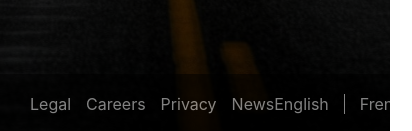
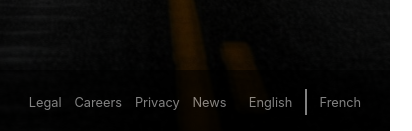
Before and after one commit to pritalb/shopping-cart, a React (Create React App) app in the folder shopping-cart/: page / in a window 390 px wide. Shown: the part 710-841 px from the top of the page, 412 px wide, since content can reach past the window. Built offline with nearby package versions, Linux system fonts and the light colour scheme.

Commit message:
footer is now responsive

```diff
--- a/shopping-cart/src/Components/Footer/Footer.css
+++ b/shopping-cart/src/Components/Footer/Footer.css
@@ -1,11 +1,11 @@
 .footer {
-    --padding: 30px;
+    --padding: 1.8rem;
 
     position: absolute;
     display: flex;
     flex-direction: row;
     bottom: 0;
-    height: 60px;
+    height: 4rem;
     width: calc(100vw - calc(2 * var(--padding)));
     padding-left: var(--padding);
     padding-right: var(--padding);
@@ -19,17 +19,36 @@
 .footer-links {
     display: flex;
     flex-direction: row;
-    gap: 15px;
+    gap: 1rem;
 }
 
 .footer-languages {
     display: flex;
     flex-direction: row;
-    gap: 15px;
+    gap: 1rem;
 }
 
 .separator {
     background-color: white;
-    height: 20px;
-    width: 1px;
+    height: 1.6rem;
+    width: 0.1rem;
 }
+
+.footer-language {
+    display: flex;
+    align-items: center;
+}
+
+@media screen and (max-width: 750px) {
+    .footer {
+        font-size: 0.8rem;
+    }
+
+    .footer-links {
+        gap: 0.8rem;
+    }
+
+    .footer-languages {
+        gap: 0.8rem;
+    }
+}
--- a/shopping-cart/src/Components/Footer/Footer.js
+++ b/shopping-cart/src/Components/Footer/Footer.js
@@ -10,9 +10,9 @@ const Footer = () => {
                 <div className="footer-link"> News </div>
             </div>
             <div className="footer-languages">
-                <div> English </div>
+                <div className="footer-language"> English </div>
                 <div className="separator"></div>
-                <div> French </div>
+                <div className="footer-language"> French </div>
             </div>
         </div>
     );
--- a/shopping-cart/src/Components/Navbar/Navbar.js
+++ b/shopping-cart/src/Components/Navbar/Navbar.js
@@ -40,14 +40,13 @@ const Navbar = ({cartProduct}) => {
     const handleShowNavButtons = () => {
         if (!showNavButtons) {
             setShowNavButtons(true);
-            console.log('show nav set to true')
+            // console.log('show nav set to true')
         };
 
         let screenWidth = window.screen.availWidth;
         if (screenWidth <= 750) {
             setShowNavButtons(false);
-            console.log('show nav set to false')
-
+            // console.log('show nav set to false')
         }
     }
 
```
